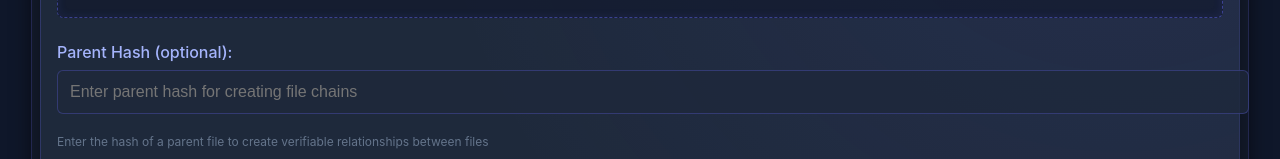
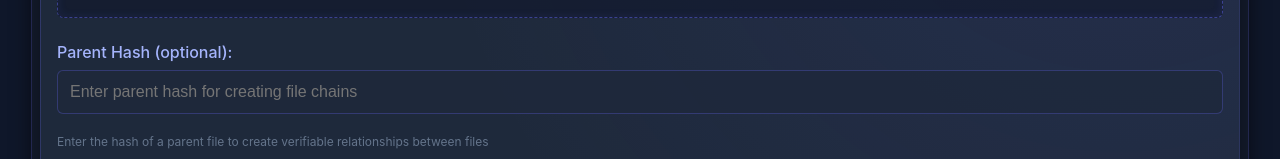
Before and after one commit to Jairodub/file_chain_tagging, a React (Vite) app in the folder frontend/: page / in a window 1280 px wide. Shown: the part 641-800 px from the top of the page. Built offline with nearby package versions, Linux system fonts and the light colour scheme.

Commit message:
fixed textbox

```diff
--- a/frontend/src/UploadForm.jsx
+++ b/frontend/src/UploadForm.jsx
@@ -70,6 +70,10 @@ export default function UploadForm() {
     transition: 'border-color 0.15s ease-in-out, box-shadow 0.15s ease-in-out',
     backgroundColor: 'rgba(30, 41, 59, 0.8)',
     color: '#E2E8F0',
+    boxSizing: 'border-box',
+    maxWidth: '100%',
+    overflowX: 'hidden',
+    textOverflow: 'ellipsis'
   };
 
   const buttonStyle = {
@@ -152,7 +156,7 @@ export default function UploadForm() {
         </div>
       </div>
 
-      <div style={{ marginBottom: '1.5rem' }}>
+      <div style={{ marginBottom: '1.5rem', width: '100%' }}>
         <label style={{
           display: 'block',
           marginBottom: '0.5rem',
--- a/frontend/src/VerificationPage.jsx
+++ b/frontend/src/VerificationPage.jsx
@@ -76,10 +76,10 @@ const VerificationPage = () => {
     transition: 'border-color 0.15s ease-in-out, box-shadow 0.15s ease-in-out',
     backgroundColor: 'rgba(30, 41, 59, 0.8)',
     color: '#E2E8F0',
-    ':focus': {
-      borderColor: '#4F46E5',
-      boxShadow: '0 0 0 2px rgba(79, 70, 229, 0.25)'
-    }
+    boxSizing: 'border-box',
+    maxWidth: '100%',
+    overflowX: 'hidden',
+    textOverflow: 'ellipsis'
   };
 
   const buttonStyle = {
@@ -181,7 +181,7 @@ const VerificationPage = () => {
           </div>
         </div>
 
-        <div style={{ marginBottom: '1.5rem' }}>
+        <div style={{ marginBottom: '1.5rem', width: '100%' }}>
           <label style={{
             display: 'block',
             marginBottom: '0.5rem',
```
